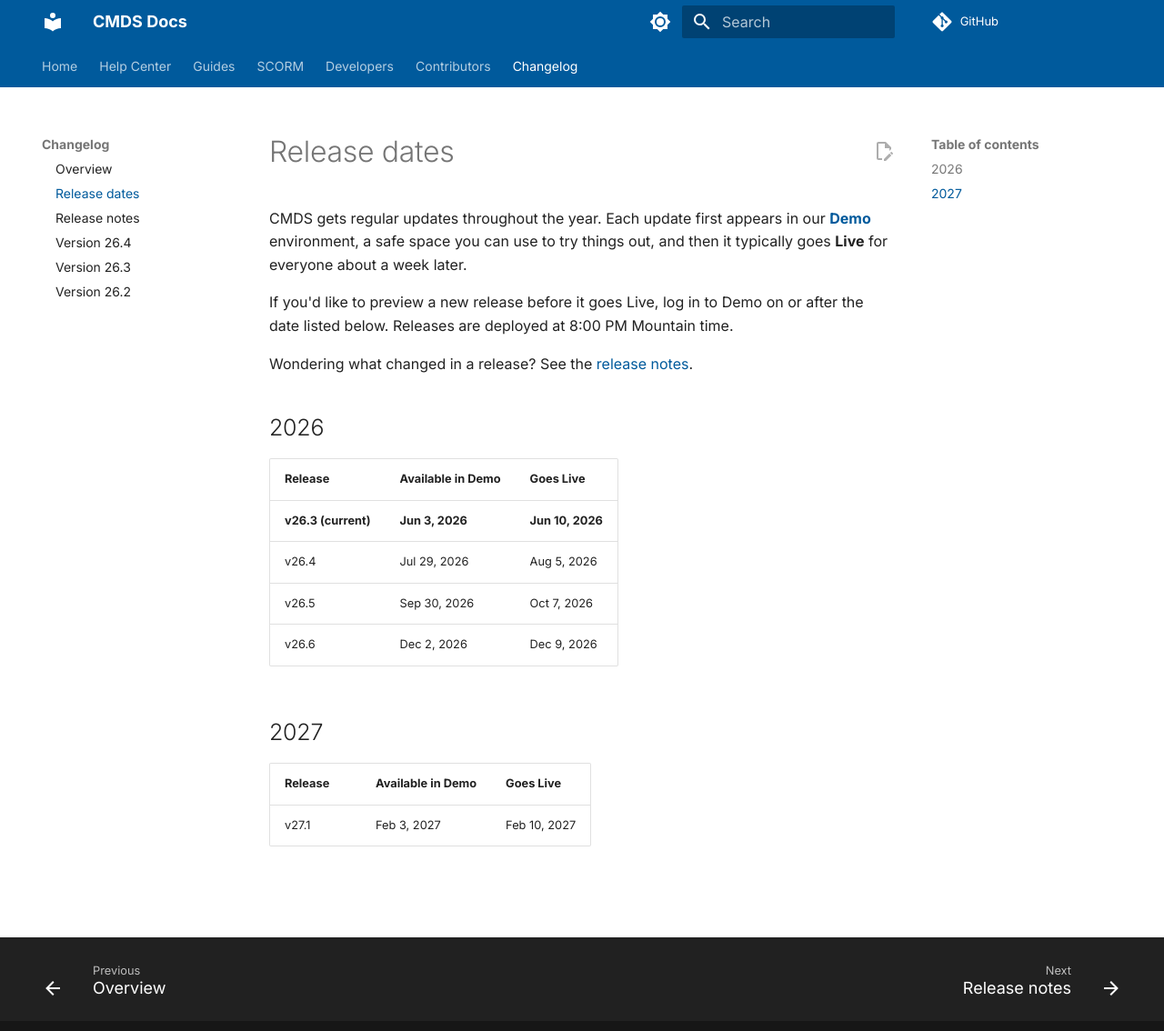
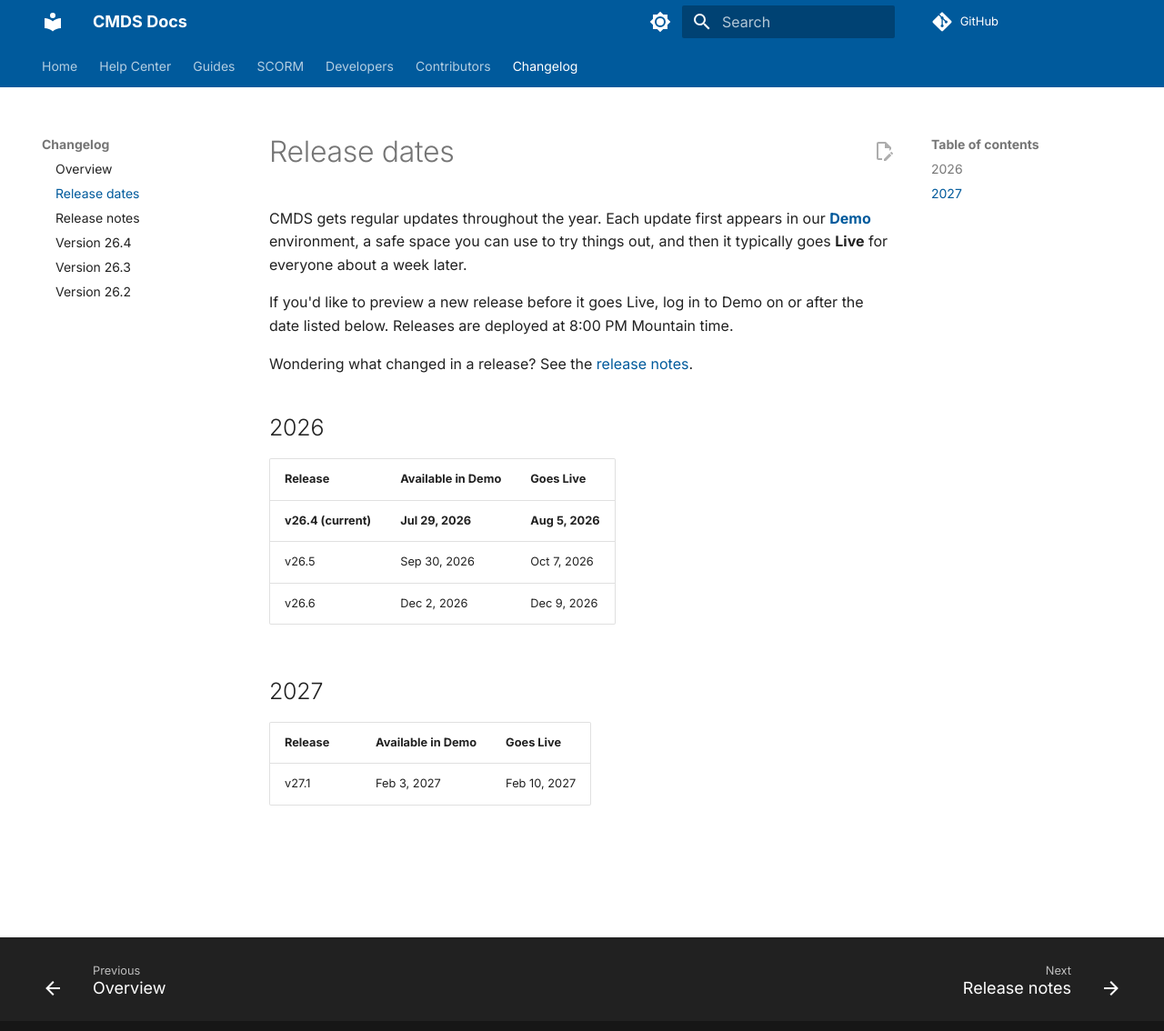
Before and after one commit to cmds-app/docs, an MkDocs documentation site: the page built from docs/changelog/release-dates.md, in a window 1280 px wide and 1147 px high. Shown: the top 1134 px of the window at 91% size. Built offline with MkDocs 1.6.1 and Material for MkDocs 9.7.7, drawn with Linux system fonts in a browser that asks for light colours; comment, search, counter and statistics services are not loaded.

Commit message:
docs(changelog): update release-dates.md for v26.4 cycle

```diff
--- a/docs/changelog/release-dates.md
+++ b/docs/changelog/release-dates.md
@@ -10,8 +10,7 @@ Wondering what changed in a release? See the [release notes](release-notes.md).
 
 | Release | Available in Demo | Goes Live    |
 | :------ | :---------------- | :----------- |
-| **v26.3 (current)** | **Jun 3, 2026** | **Jun 10, 2026** |
-| v26.4   | Jul 29, 2026      | Aug 5, 2026  |
+| **v26.4 (current)** | **Jul 29, 2026** | **Aug 5, 2026** |
 | v26.5   | Sep 30, 2026      | Oct 7, 2026  |
 | v26.6   | Dec 2, 2026       | Dec 9, 2026  |
 
```
